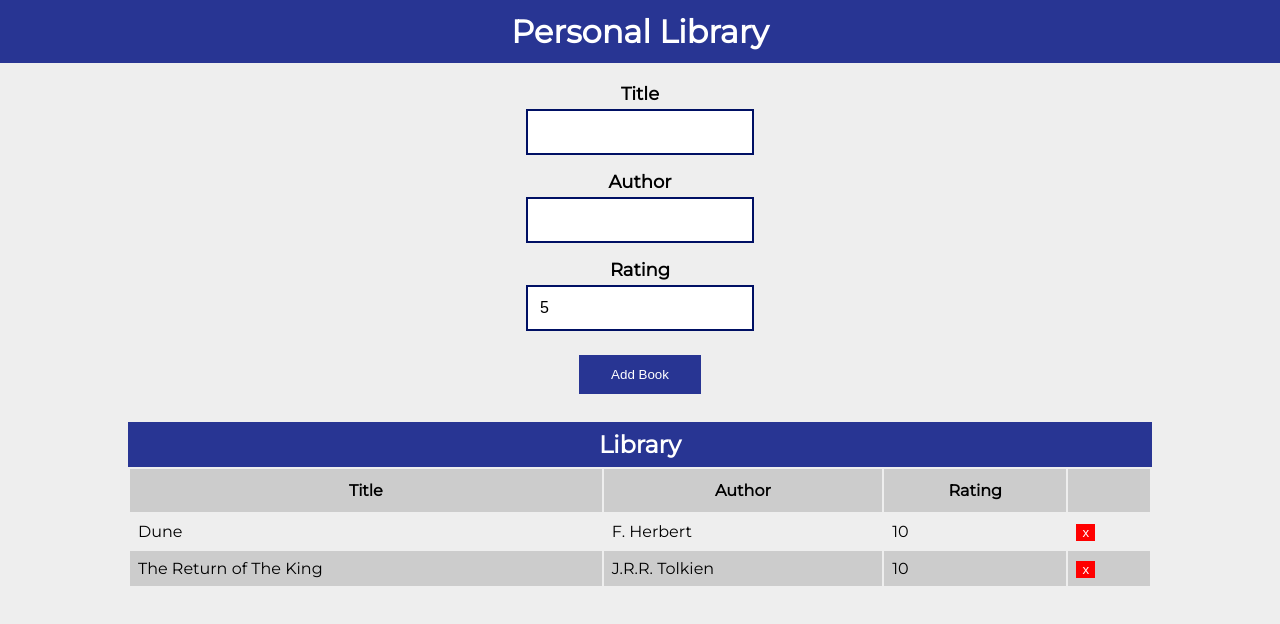
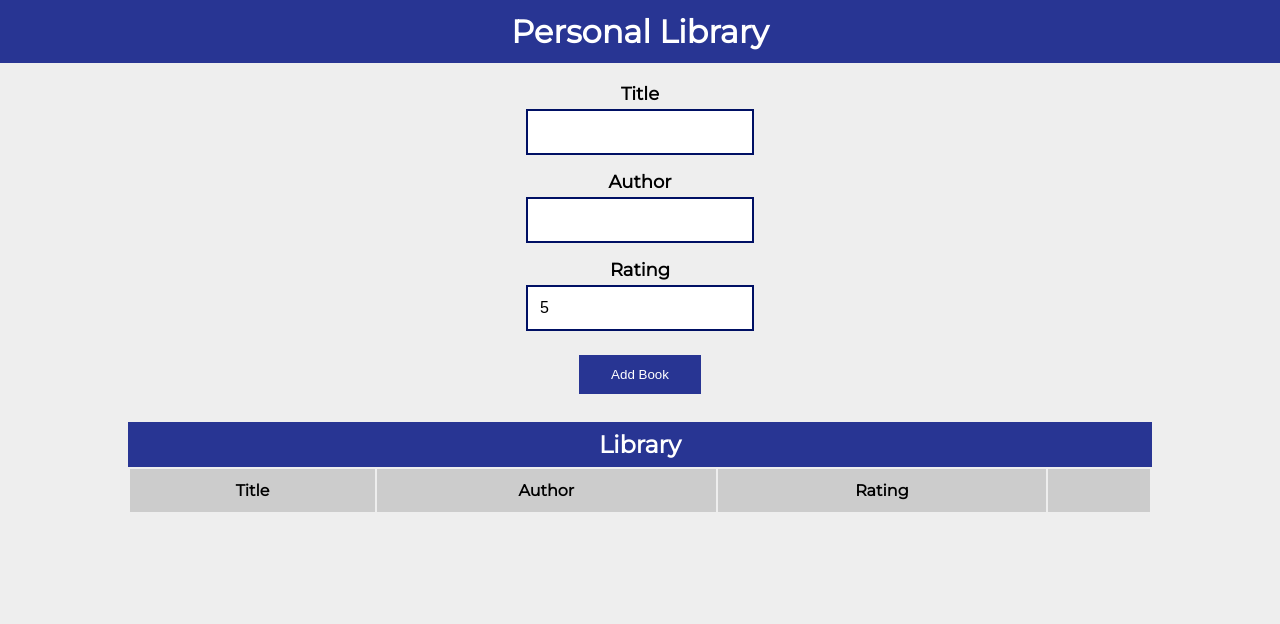
Before and after one commit to raulterhesdev/redux-toolkit-introduction-youtube, a React (Create React App) app: page / in a window 1280 px wide. Shown: the top 624 px of the page. Built offline with nearby package versions, Linux system fonts and the light colour scheme.

Commit message:
connected store to the ui

```diff
--- a/package.json
+++ b/package.json
@@ -7,6 +7,7 @@
     "@testing-library/jest-dom": "^5.11.8",
     "@testing-library/react": "^11.2.2",
     "@testing-library/user-event": "^12.6.0",
+    "nanoid": "^3.1.20",
     "react": "^17.0.1",
     "react-dom": "^17.0.1",
     "react-redux": "^7.2.2",
--- a/src/components/AddBook/AddBook.js
+++ b/src/components/AddBook/AddBook.js
@@ -1,12 +1,18 @@
 import React, { useState } from 'react';
+import { useDispatch } from 'react-redux';
+import { nanoid } from 'nanoid';
+import { addBook } from '../../store/actions/booksActions';
 
 const AddBook = () => {
   const [title, setTitle] = useState('');
   const [author, setAuthor] = useState('');
   const [rating, setRating] = useState('5');
 
-  const addBookHandler = () => {
-    //   will handle book submit here
+  const dispatch = useDispatch();
+
+  const addBookHandler = (e) => {
+    e.preventDefault();
+    dispatch(addBook({ title, author, rating, id: nanoid() }));
   };
 
   return (
--- a/src/components/Library/Library.js
+++ b/src/components/Library/Library.js
@@ -1,6 +1,27 @@
 import React from 'react';
+import { useSelector, useDispatch } from 'react-redux';
+import { deleteBook } from '../../store/actions/booksActions';
 
 const Library = () => {
+  const bookList = useSelector((state) => state.books.books);
+
+  const dispatch = useDispatch();
+
+  const deleteBookHandler = (id) => {
+    dispatch(deleteBook(id));
+  };
+
+  const bookTable = bookList.map((book) => (
+    <tr>
+      <td>{book.title}</td>
+      <td>{book.author}</td>
+      <td>{book.rating}</td>
+      <button className='delete' onClick={() => deleteBookHandler(book.id)}>
+        x
+      </button>
+    </tr>
+  ));
+
   return (
     <div className='library'>
       <h2>Library</h2>
@@ -11,22 +32,7 @@ const Library = () => {
           <th>Rating</th>
           <th></th>
         </tr>
-        <tr>
-          <td>Dune</td>
-          <td>F. Herbert</td>
-          <td>10</td>
-          <td>
-            <button className='delete'>x</button>
-          </td>
-        </tr>
-        <tr>
-          <td>The Return of The King</td>
-          <td>J.R.R. Tolkien</td>
-          <td>10</td>
-          <td>
-            <button className='delete'>x</button>
-          </td>
-        </tr>
+        {bookTable}
       </table>
     </div>
   );
```
